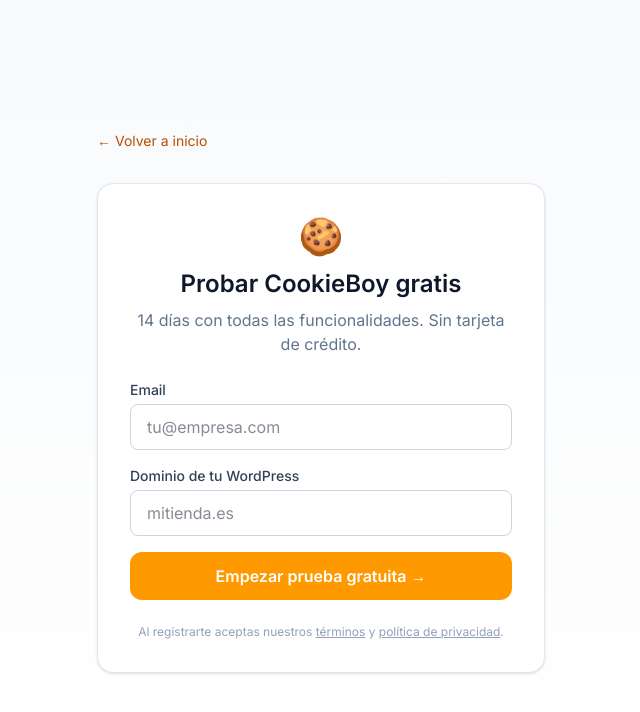
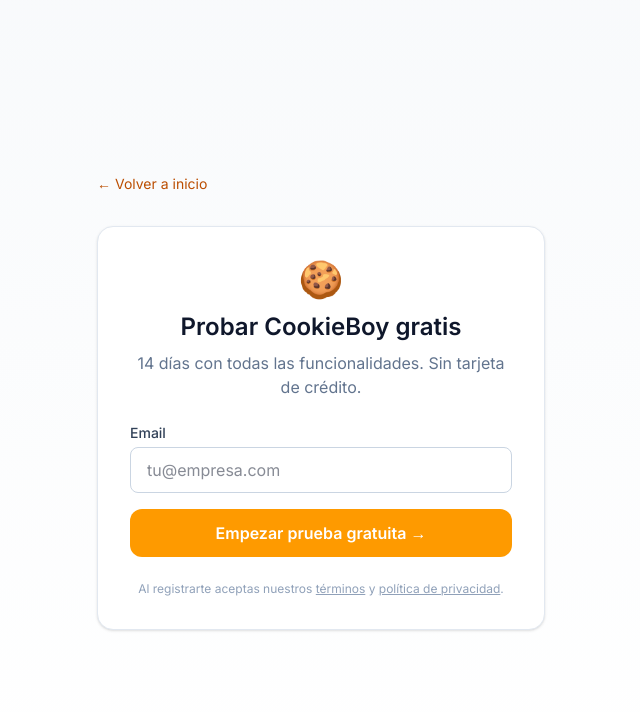
Before and after one commit to Nubium-Solutions/cookieboy-web, a Next.js app: page /probar in a window 1280 px wide. Shown: the top 712 px of the page, without its empty margins (319-959 px from the left). Built offline with nearby package versions, Linux system fonts and the light colour scheme.

Commit message:
Trial solo con email: dominio se detecta automáticamente al activar en WP

```diff
--- a/src/app/probar/page.tsx
+++ b/src/app/probar/page.tsx
@@ -5,7 +5,6 @@
 
 export default function ProbarPage() {
   const [email, setEmail] = useState("");
-  const [domain, setDomain] = useState("");
   const [loading, setLoading] = useState(false);
   const [result, setResult] = useState<{
     ok: boolean;
@@ -24,7 +23,7 @@
         {
           method: "POST",
           headers: { "Content-Type": "application/json" },
-          body: JSON.stringify({ email, domain }),
+          body: JSON.stringify({ email }),
         }
       );
       const data = await res.json();
@@ -38,8 +37,7 @@
 
   const errorMessages: Record<string, string> = {
     invalid_email: "Introduce un email válido.",
-    invalid_domain: "Introduce un dominio válido (ej: mitienda.es).",
-    trial_already_used: "Este dominio ya ha tenido un periodo de prueba.",
+    too_many_trials: "Has alcanzado el máximo de pruebas gratuitas.",
     rate_limit_exceeded: "Demasiados intentos. Espera unos minutos.",
     connection_error: "No se pudo conectar con el servidor. Inténtalo de nuevo.",
   };
@@ -114,19 +112,6 @@
                   className="w-full rounded-lg border border-slate-300 px-4 py-2.5 text-slate-900 focus:border-amber-500 focus:ring-1 focus:ring-amber-500 outline-none"
                 />
               </div>
-              <div>
-                <label className="block text-sm font-medium text-slate-700 mb-1">
-                  Dominio de tu WordPress
-                </label>
-                <input
-                  type="text"
-                  required
-                  value={domain}
-                  onChange={(e) => setDomain(e.target.value)}
-                  placeholder="mitienda.es"
-                  className="w-full rounded-lg border border-slate-300 px-4 py-2.5 text-slate-900 focus:border-amber-500 focus:ring-1 focus:ring-amber-500 outline-none"
-                />
-              </div>
               <button
                 type="submit"
                 disabled={loading}
```
